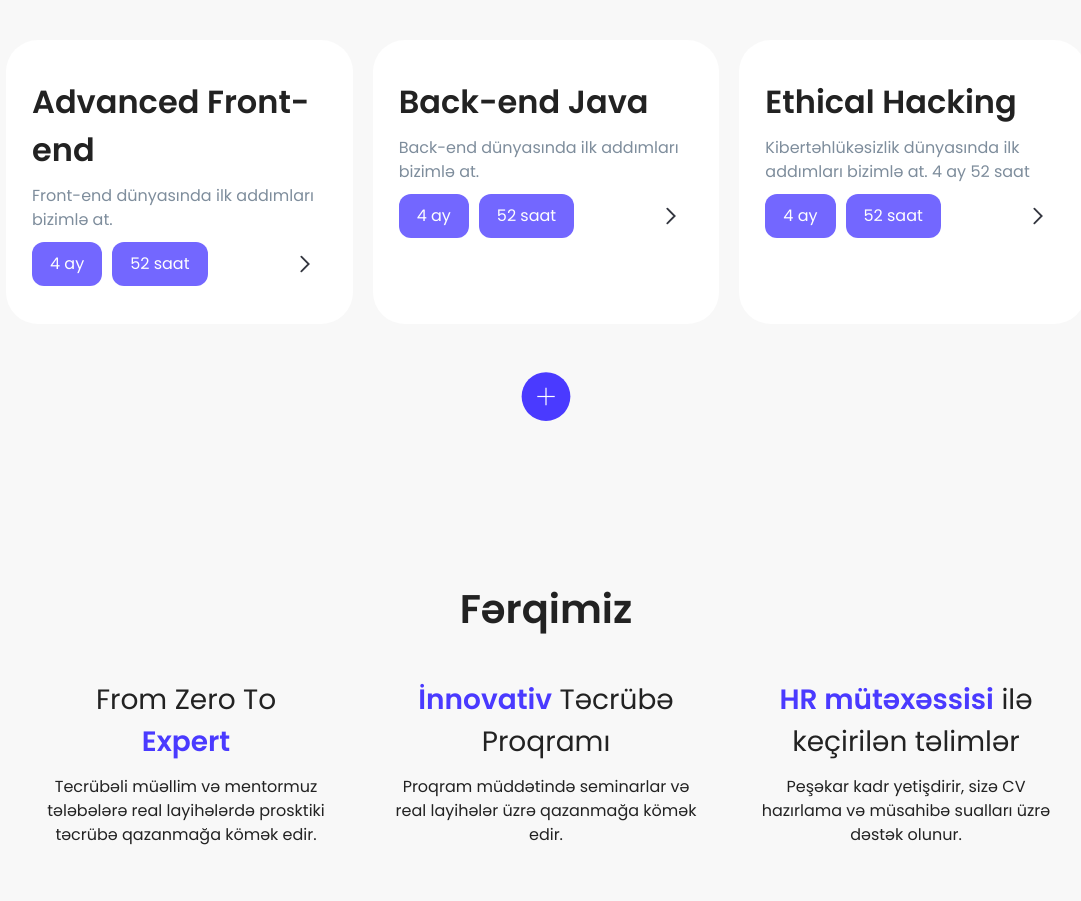
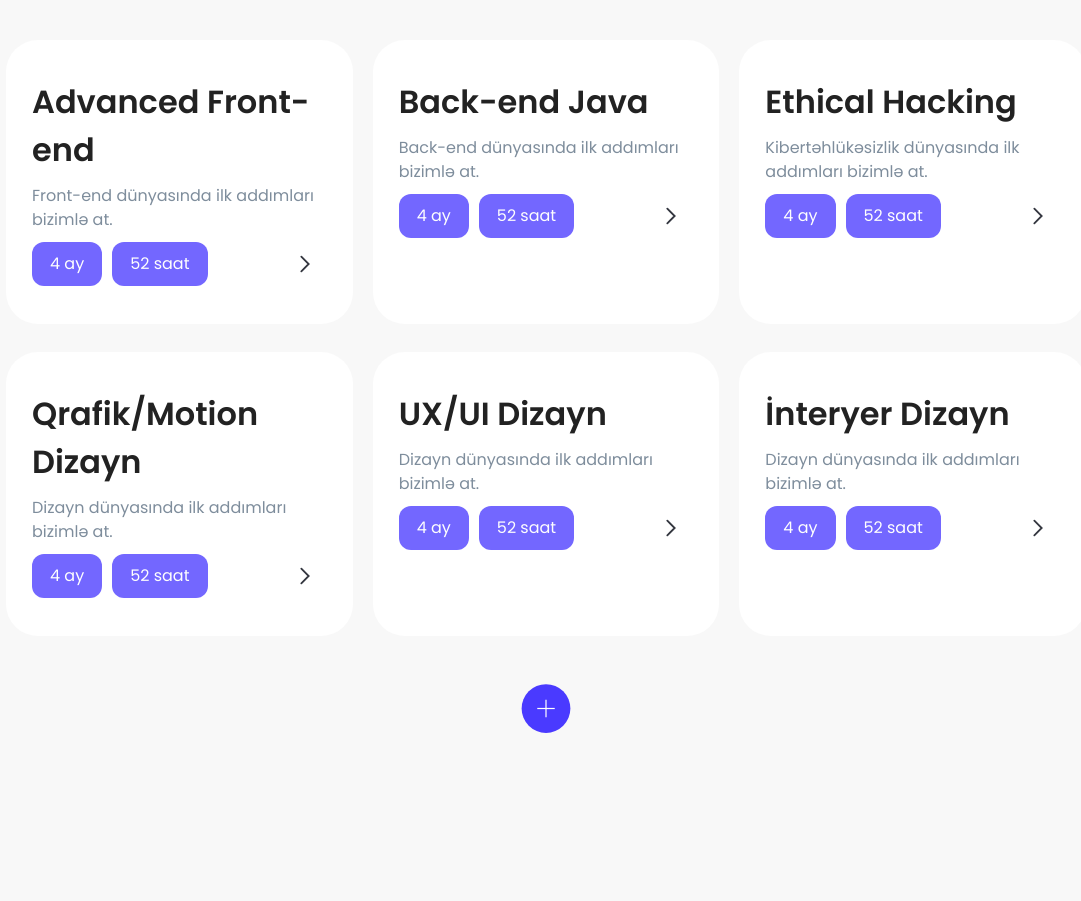
Before and after one commit to gulaism/Evo-Web, a React (Vite) app: page / in a window 1280 px wide. Shown: the part 860-1761 px from the top of the page, without its empty margins (94-1175 px from the left). Built offline with nearby package versions, Linux system fonts and the light colour scheme.

Commit message:
added: transition to education fields opening and closing

```diff
--- a/src/components/HomePage/HomeAbove/HomeAbove.jsx
+++ b/src/components/HomePage/HomeAbove/HomeAbove.jsx
@@ -5,6 +5,88 @@ import styles from "./HomeAbove.module.scss";
 import rightArrow from "../../../assets/images/HomePage/Expand_right.svg";
 import plus from "../../../assets/images/HomePage/plus.svg";
 import cursorIcon from "../../../assets/images/HomePage/Vector.svg";
+import minus from "../../../assets/images/HomePage/minus.svg";
+
+const eduFields = [
+  {
+    header: "Advanced Front-end",
+    description: "Front-end dünyasında ilk addımları bizimlə at.",
+    time: "4 ay",
+    duration: "52 saat",
+  },
+  {
+    header: "Back-end Java",
+    description: "Back-end dünyasında ilk addımları bizimlə at.",
+    time: "4 ay",
+    duration: "52 saat",
+  },
+  {
+    header: "Ethical Hacking",
+    description: "Kibertəhlükəsizlik dünyasında ilk addımları bizimlə at.",
+    time: "4 ay",
+    duration: "52 saat",
+  },
+  {
+    header: "Qrafik/Motion Dizayn",
+    description: "Dizayn dünyasında ilk addımları bizimlə at.",
+    time: "4 ay",
+    duration: "52 saat",
+  },
+  {
+    header: "UX/UI Dizayn",
+    description: "Dizayn dünyasında ilk addımları bizimlə at.",
+    time: "4 ay",
+    duration: "52 saat",
+  },
+  {
+    header: "İnteryer Dizayn",
+    description: "Dizayn dünyasında ilk addımları bizimlə at.",
+    time: "4 ay",
+    duration: "52 saat",
+  },
+  {
+    header: "Data Analitika",
+    description: "Data analitika dünyasında ilk addımları bizimlə at.",
+    time: "4 ay",
+    duration: "52 saat",
+  },
+  {
+    header: "QA Manual Testing",
+    description: "QA Testing dünyasında ilk addımları bizimlə at.",
+    time: "4 ay",
+    duration: "52 saat",
+  },
+  {
+    header: "Rəqəmsal Marketinq",
+    description: "Marketinq dünyasında ilk addımları bizimlə at.",
+    time: "4 ay",
+    duration: "52 saat",
+  },
+  {
+    header: "Agile",
+    description: "Agile dünyasında ilk addımları bizimlə at.",
+    time: "4 ay",
+    duration: "52 saat",
+  }
+];
+
+const EduField = ({ header, description, time, duration }) => {
+  return (
+    <div className={styles.box}>
+      <div className={styles.boxHeading}>{header}</div>
+      <div className={styles.boxDesc}>{description}</div>
+      <div className={styles.boxBottom}>
+        <div className={styles.time}>
+          <div>{time}</div>
+          <div>{duration}</div>
+        </div>
+        <button className={styles.arrowCont}>
+          <img className={styles.arrowImg} src={rightArrow} alt="" />
+        </button>
+      </div>
+    </div>
+  );
+}
 
 const items = [
   {
@@ -60,6 +142,9 @@ const Item = ({ title, span , description }) => {
 const HomeAbove = () => {
   const [mousePosition, setMousePosition] = useState({ x: 300, y: 300 });
   const [isHovered, setIsHovered] = useState(false);
+  const [ visibleCount, setVisibleCount] = useState(6);
+  const [isAnimating, setIsAnimating] = useState(false);
+  const gridRef = useRef(null);
   const cursorRef = useRef(null);
 
   useEffect(() => {
@@ -90,8 +175,45 @@ const HomeAbove = () => {
     };
   }, []);
 
+
+
+  useEffect(() => {
+    if(gridRef.current) {
+      const newHeight = gridRef.current.scrollHeight;
+      gridRef.current.style.height = `${newHeight}px`;
+      setTimeout(() => {
+        gridRef.current.style.height = "auto";
+      }, 150);
+    }
+  }, [visibleCount])
+
   const itemsPerRow = 3;
   const rows = Math.ceil(items.length / itemsPerRow);
+
+
+  const handleIncreaseFields = () => {
+    if(gridRef.current) {
+      const currentHeight = gridRef.current.offsetHeight;
+      gridRef.current.style.height = `${currentHeight}px`
+    }
+    setIsAnimating(true);
+    setTimeout(() => {
+      setVisibleCount((prev) => Math.min(prev + 3, eduFields.length))
+      setIsAnimating(false);
+    }, 300);
+  }
+
+  const handleDecreaseFields = () => {
+    if(gridRef.current) {
+      const currentHeight = gridRef.current.offsetHeight;
+      gridRef.current.style.height = `${currentHeight}px`;
+    }
+    setIsAnimating(true);
+    setTimeout(() => {
+      setVisibleCount(6);
+      setIsAnimating(false);
+    }, 300);
+  }
 
   return (
     <div className="container" style={{ position: "relative" }}>
@@ -122,8 +244,19 @@ const HomeAbove = () => {
           >
             <span className={styles.cursorSpan}>Xoş gəlmisən!</span>
           </div>
-          <div style={{position: "absolute", inset: "0", width: "16px", height: "16px"}}>
-            <img style={{width: "100%", height: "100%", objectFit: "cover"}} src={cursorIcon} alt="" />
+          <div
+            style={{
+              position: "absolute",
+              inset: "0",
+              width: "16px",
+              height: "16px",
+            }}
+          >
+            <img
+              style={{ width: "100%", height: "100%", objectFit: "cover" }}
+              src={cursorIcon}
+              alt=""
+            />
           </div>
         </div>
       )}
@@ -191,57 +324,26 @@ const HomeAbove = () => {
 
       <div className={styles.eduFields}>
         <div className={styles.heading}>Tədris Sahələri</div>
-        <div className={styles.gridBox}>
-          <div className={styles.box}>
-            <div className={styles.boxHeading}>Advanced Front-end</div>
-            <div className={styles.boxDesc}>
-              Front-end dünyasında ilk addımları bizimlə at.
-            </div>
-            <div className={styles.boxBottom}>
-              <div className={styles.time}>
-                <div>4 ay</div>
-                <div>52 saat</div>
-              </div>
-              <button className={styles.arrowCont}>
-                <img className={styles.arrowImg} src={rightArrow} alt="" />
-              </button>
-            </div>
-          </div>
-          <div className={styles.box}>
-            <div className={styles.boxHeading}>Back-end Java</div>
-            <div className={styles.boxDesc}>
-              Back-end dünyasında ilk addımları bizimlə at.
-            </div>
-            <div className={styles.boxBottom}>
-              <div className={styles.time}>
-                <div>4 ay</div>
-                <div>52 saat</div>
-              </div>
-              <button className={styles.arrowCont}>
-                <img className={styles.arrowImg} src={rightArrow} alt="" />
-              </button>
-            </div>
-          </div>
-          <div className={styles.box}>
-            <div className={styles.boxHeading}>Ethical Hacking</div>
-            <div className={styles.boxDesc}>
-              Kibertəhlükəsizlik dünyasında ilk addımları bizimlə at. 4 ay 52
-              saat
-            </div>
-            <div className={styles.boxBottom}>
-              <div className={styles.time}>
-                <div>4 ay</div>
-                <div>52 saat</div>
-              </div>
-              <button className={styles.arrowCont}>
-                <img className={styles.arrowImg} src={rightArrow} alt="" />
-              </button>
-            </div>
-          </div>
+        <div className={`${styles.gridBox} ${isAnimating ? styles.opened : styles.closed}`} ref={gridRef}>
+          {eduFields.slice(0, visibleCount).map((item, index) => (
+            <EduField
+              key={index}
+              header={item.header}
+              description={item.description}
+              time={item.time}
+              duration={item.duration}
+            />
+          ))}
         </div>
-        <button>
-          <img src={plus} alt="" />
-        </button>
+        {visibleCount < eduFields.length ? (
+          <button onClick={handleIncreaseFields}>
+            <img src={plus} alt="" />
+          </button>
+        ) : (
+          <button onClick={handleDecreaseFields}>
+            <img src={minus} alt="" />
+          </button>
+        )}
       </div>
 
       <div className={styles.difCont}>
--- a/src/components/HomePage/HomeAbove/HomeAbove.module.scss
+++ b/src/components/HomePage/HomeAbove/HomeAbove.module.scss
@@ -126,7 +126,24 @@
         column-gap: 20px;
         row-gap: 28px;
         margin-bottom: 40px;
+        transition: height 0.3s ease;
+        overflow: hidden;
 
+
+
+    .opened {
+        // height: auto;
+        opacity: 1;
+        transform: scale(1);
+    }
+
+
+    .closed {
+        // height: 0;
+        // display: none;
+        opacity: 0.7;
+        transform: scale(0.98);
+    }
 
         .box {
             background-color: white;
```
Also changed, not shown: src/assets/images/HomePage/minus.svg (added).
